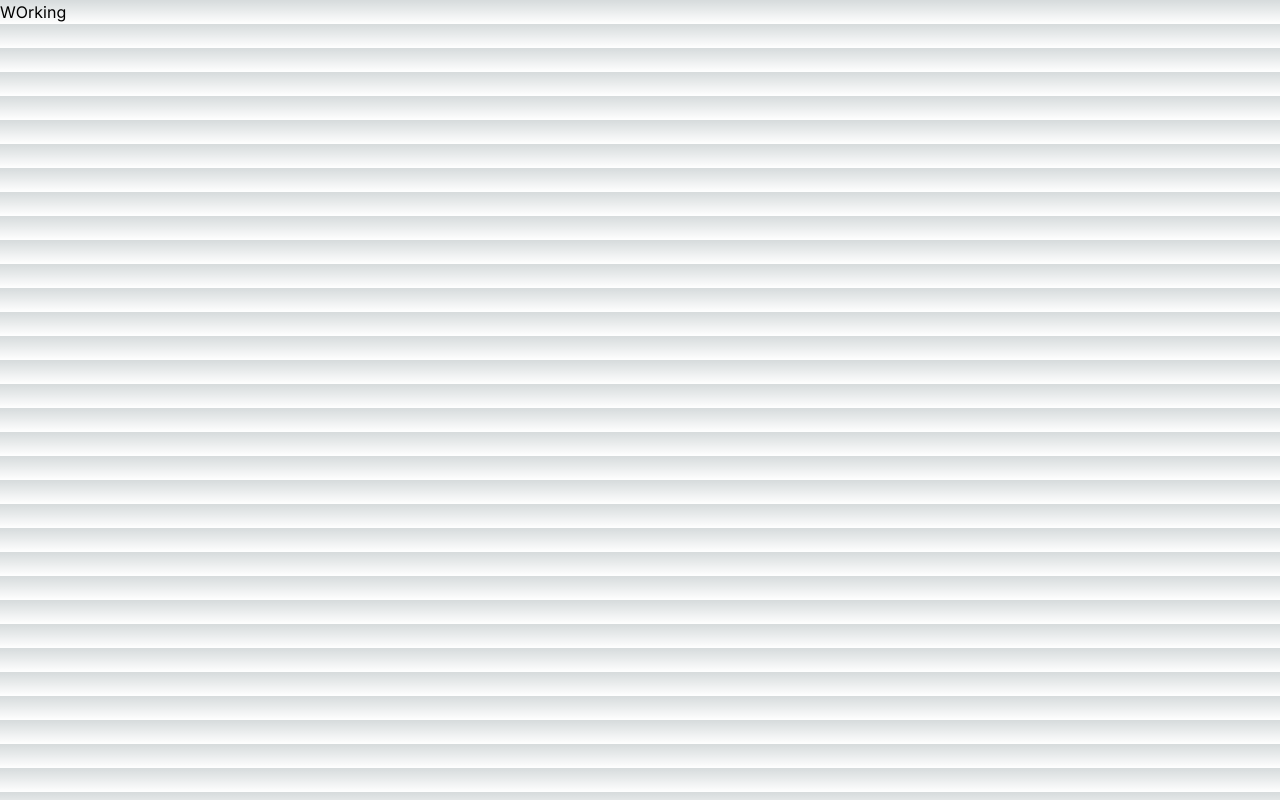
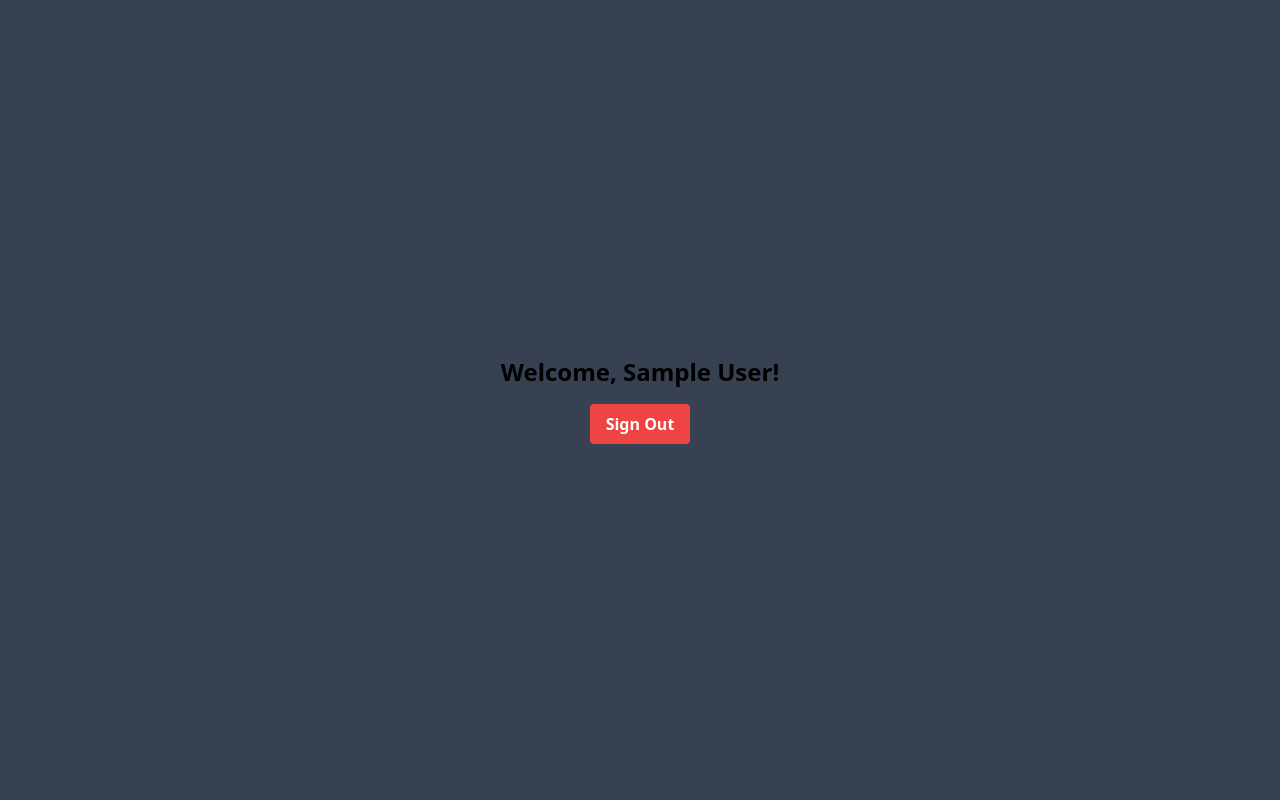
Before and after one commit to TechnoZech/shopping-cart-client, a Next.js app: page / in a window 1280 px wide. Built offline with nearby package versions, Linux system fonts and the light colour scheme; no server answers; sample sign-in values are in the browser's storage.

Commit message:
firebase google auth added for nextJS frontend only

```diff
--- /dev/null
+++ b/app/AuthWrapper.js
@@ -0,0 +1,23 @@
+"use client";
+
+import { useAuthState } from "react-firebase-hooks/auth";
+import { auth } from "../firebase";
+import { useRouter } from "next/navigation";
+import { useEffect } from "react";
+
+export default function AuthWrapper({ children }) {
+	const [user, loading] = useAuthState(auth);
+	const router = useRouter();
+
+	useEffect(() => {
+		if (!loading && !user) {
+			router.push("/login");
+		}
+	}, [user, loading, router]);
+
+	if (loading) {
+		return <div className="flex items-center justify-center h-screen">Loading...</div>;
+	}
+
+	return children;
+}
--- /dev/null
+++ b/app/HomePage.js
@@ -0,0 +1,22 @@
+'use client';
+
+import { useAuthState } from 'react-firebase-hooks/auth';
+import { auth } from '../firebase';
+
+export default function HomePage() {
+  const [user] = useAuthState(auth);
+
+  if (!user) return null;
+
+  return (
+    <div className="flex flex-col items-center justify-center min-h-screen bg-gray-700">
+      <h1 className="text-2xl font-bold mb-4">Welcome, {user.displayName}!</h1>
+      <button
+        onClick={() => auth.signOut()}
+        className="bg-red-500 hover:bg-red-600 text-white font-bold py-2 px-4 rounded"
+      >
+        Sign Out
+      </button>
+    </div>
+  );
+}
--- a/app/layout.js
+++ b/app/layout.js
@@ -1,17 +1,9 @@
-import { Inter } from "next/font/google";
-import "./globals.css";
-
-const inter = Inter({ subsets: ["latin"] });
-
-export const metadata = {
-  title: "Shopping cart",
-  description: "ecommerce website",
-};
+import "../styles/globals.css";
 
 export default function RootLayout({ children }) {
-  return (
-    <html lang="en">
-      <body className={inter.className}>{children}</body>
-    </html>
-  );
+	return (
+		<html lang="en">
+			<body>{children}</body>
+		</html>
+	);
 }
--- /dev/null
+++ b/app/login/page.js
@@ -0,0 +1,12 @@
+import GoogleSignInButton from "../../components/GoogleSignInButton";
+
+export default function Login() {
+	return (
+		<div className="flex items-center justify-center min-h-screen bg-gray-100">
+			<div className="p-6 bg-white rounded-lg shadow-md">
+				<h1 className="text-2xl font-bold mb-4">Login</h1>
+				<GoogleSignInButton />
+			</div>
+		</div>
+	);
+}
--- a/app/page.js
+++ b/app/page.js
@@ -1,3 +1,10 @@
+import AuthWrapper from './AuthWrapper';
+import HomePage from './HomePage';
+
 export default function Home() {
-	return <div>WOrking</div>;
+  return (
+    <AuthWrapper>
+      <HomePage />
+    </AuthWrapper>
+  );
 }
--- /dev/null
+++ b/components/GoogleSignInButton.js
@@ -0,0 +1,28 @@
+'use client';
+
+import { signInWithPopup, GoogleAuthProvider } from 'firebase/auth';
+import { auth } from '../firebase';
+import { useRouter } from 'next/navigation';
+
+export default function GoogleSignInButton() {
+  const router = useRouter();
+
+  const signIn = async () => {
+    const provider = new GoogleAuthProvider();
+    try {
+      await signInWithPopup(auth, provider);
+      router.push('/'); // Redirect to home page after successful login
+    } catch (error) {
+      console.error('Error signing in with Google', error);
+    }
+  };
+
+  return (
+    <button
+      onClick={signIn}
+      className="bg-blue-500 hover:bg-blue-600 text-white font-bold py-2 px-4 rounded"
+    >
+      Sign in with Google
+    </button>
+  );
+}
--- /dev/null
+++ b/firebase.js
@@ -0,0 +1,17 @@
+import { initializeApp } from "firebase/app";
+import { getAuth } from "firebase/auth";
+
+const firebaseConfig = {
+	apiKey: "AIzaSyDsJp9TjfIePzz2brJQ0BB77J66dDbAJAc",
+	authDomain: "shopping-cart-client.firebaseapp.com",
+	projectId: "shopping-cart-client",
+	storageBucket: "shopping-cart-client.appspot.com",
+	messagingSenderId: "687700944535",
+	appId: "1:687700944535:web:4fe79fba66cdee812e6bd2",
+	measurementId: "G-G2EQ30ZTRC",
+};
+
+const app = initializeApp(firebaseConfig);
+const auth = getAuth(app);
+
+export { auth };
--- a/package.json
+++ b/package.json
@@ -9,9 +9,11 @@
     "lint": "next lint"
   },
   "dependencies": {
+    "firebase": "^10.12.5",
     "next": "14.2.5",
     "react": "^18",
-    "react-dom": "^18"
+    "react-dom": "^18",
+    "react-firebase-hooks": "^5.1.1"
   },
   "devDependencies": {
     "autoprefixer": "^10.4.20",
```
Also changed, not shown: styles/globals.css (renamed from app/globals.css), 2 other files (tests, documents, lock files or other folders).
